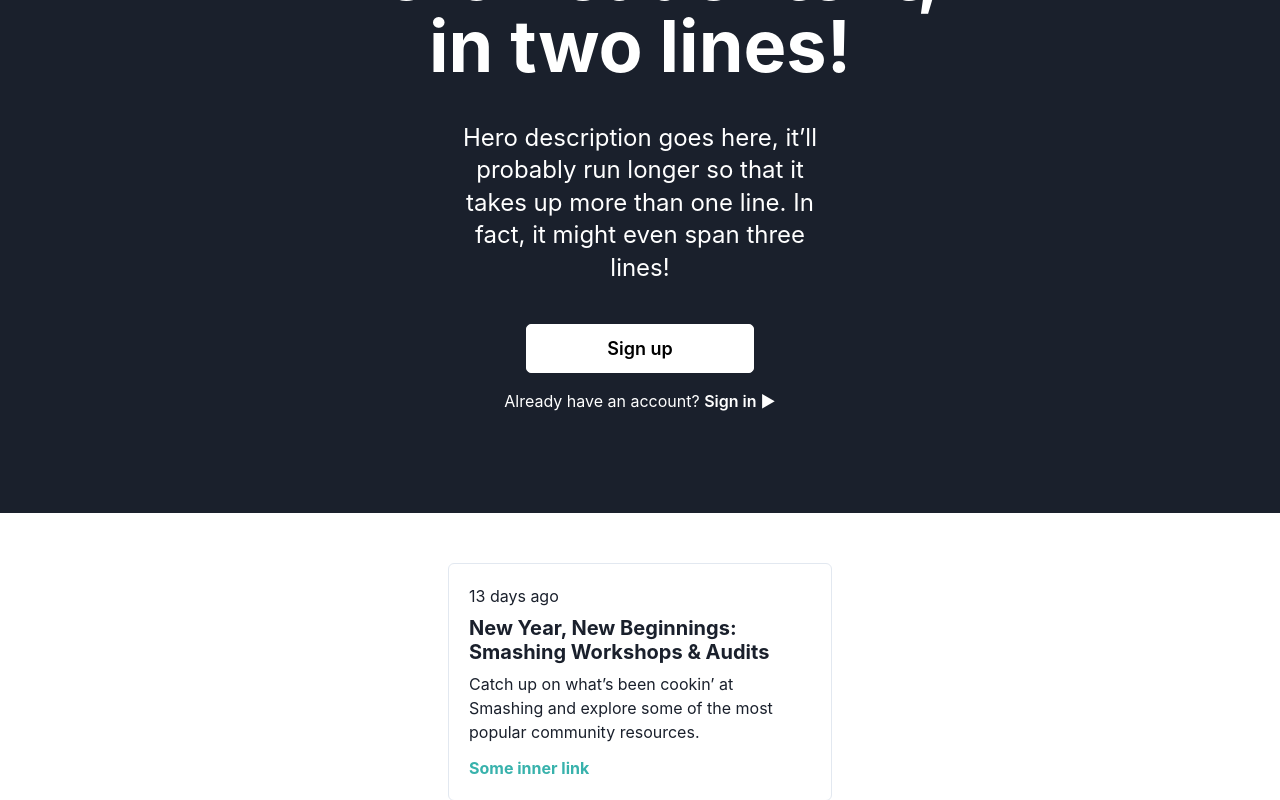
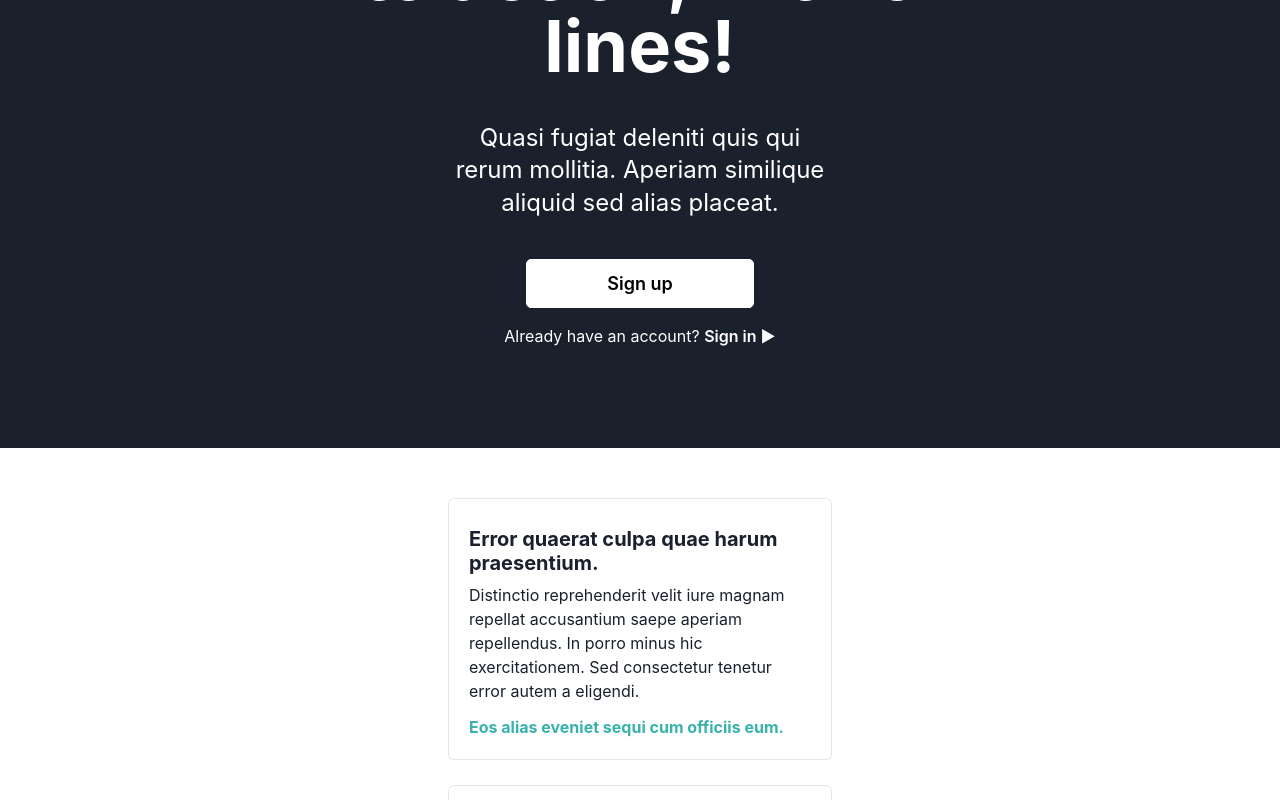
Before and after one commit to project-orbital/frontend, a React (Create React App) app: page / in a window 1280 px wide. Shown: the part 320-1120 px from the top of the page. Built offline with nearby package versions, Linux system fonts and the light colour scheme.

Commit message:
Replace hardcoded text with faker.lorem

```diff
--- a/src/App.js
+++ b/src/App.js
@@ -4,21 +4,21 @@ import Hero from "./components/landing/Hero";
 import FeatureCard from "./components/landing/FeatureCard";
 import Footer from "./components/landing/Footer";
 import Copyright from "./components/landing/Copyright";
+import {faker} from "@faker-js/faker";
 
 export default function App() {
     return <VStack h="full" w="full" spacing="0px">
         <Header/>
         <Hero
-            title="Eye-catching hero header text, in two lines!"
-            subtitle="Hero description goes here, it’ll probably
-            run longer so that it takes up more than one line. In fact, it might even span three lines!"
+            title="Eye-catching call to action, in two lines!"
+            subtitle={faker.lorem.sentences(2)}
         />
         <VStack p="50px 25%" bg="white" spacing="25px">
             <FeatureCard/>
             <FeatureCard/>
             <FeatureCard/>
         </VStack>
-        <Footer text="This is a work in progress."/>
+        <Footer text="This is entire page is a work in progress. Stay tuned!"/>
         <Copyright/>
     </VStack>
 }
--- a/src/components/landing/FeatureCard.js
+++ b/src/components/landing/FeatureCard.js
@@ -1,21 +1,18 @@
 import {Box, Heading, LinkBox, LinkOverlay, Text} from "@chakra-ui/react";
+import {faker} from "@faker-js/faker";
 
 export default function FeatureCard() {
     return <LinkBox as='article' maxW='sm' p='5' borderWidth='1px' rounded='md'>
-        <Box as='time' dateTime='2021-01-15 15:30:00 +0000 UTC'>
-            13 days ago
-        </Box>
         <Heading size='md' my='2'>
             <LinkOverlay href='#'>
-                New Year, New Beginnings: Smashing Workshops & Audits
+                {faker.lorem.sentence()}
             </LinkOverlay>
         </Heading>
         <Text mb='3'>
-            Catch up on what’s been cookin’ at Smashing and explore some of the most
-            popular community resources.
+            {faker.lorem.paragraph()}
         </Text>
         <Box as='a' color='teal.400' href='#' fontWeight='bold'>
-            Some inner link
+            {faker.lorem.sentence()}
         </Box>
     </LinkBox>
 }
```
